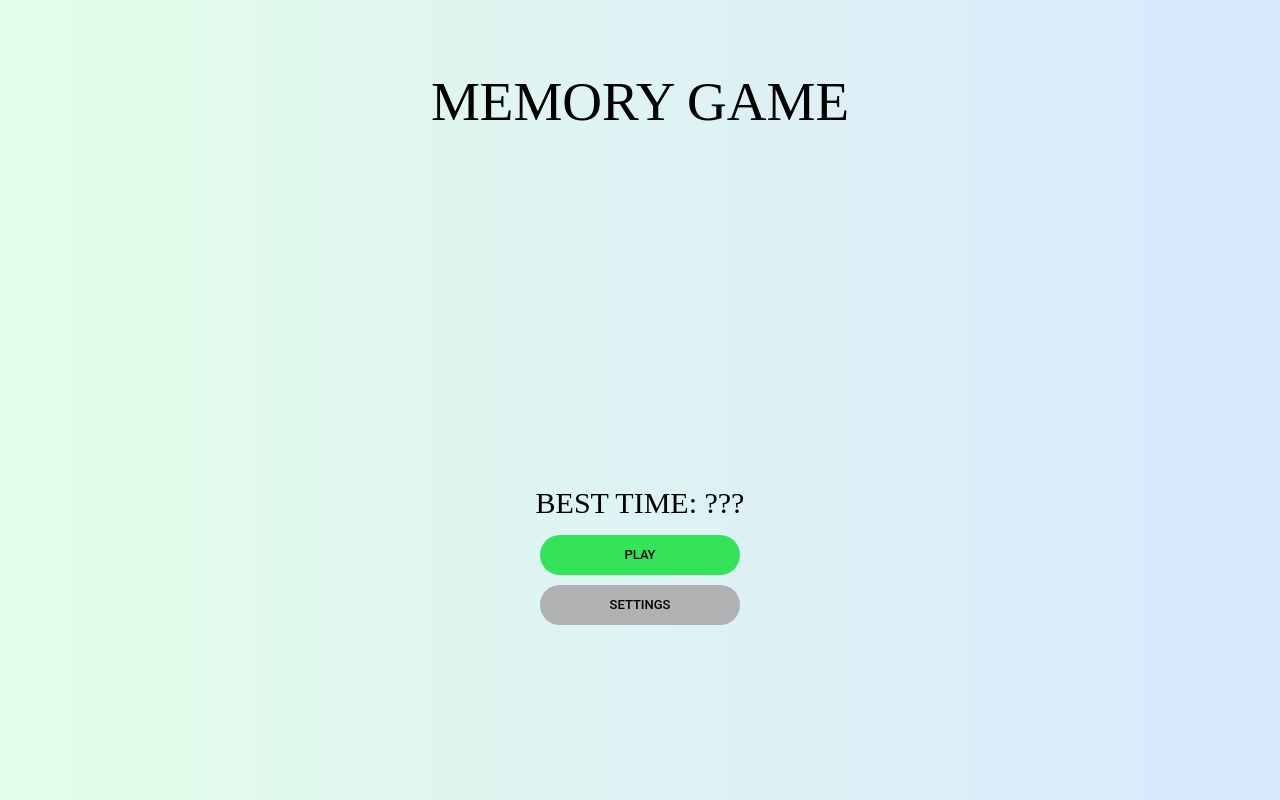
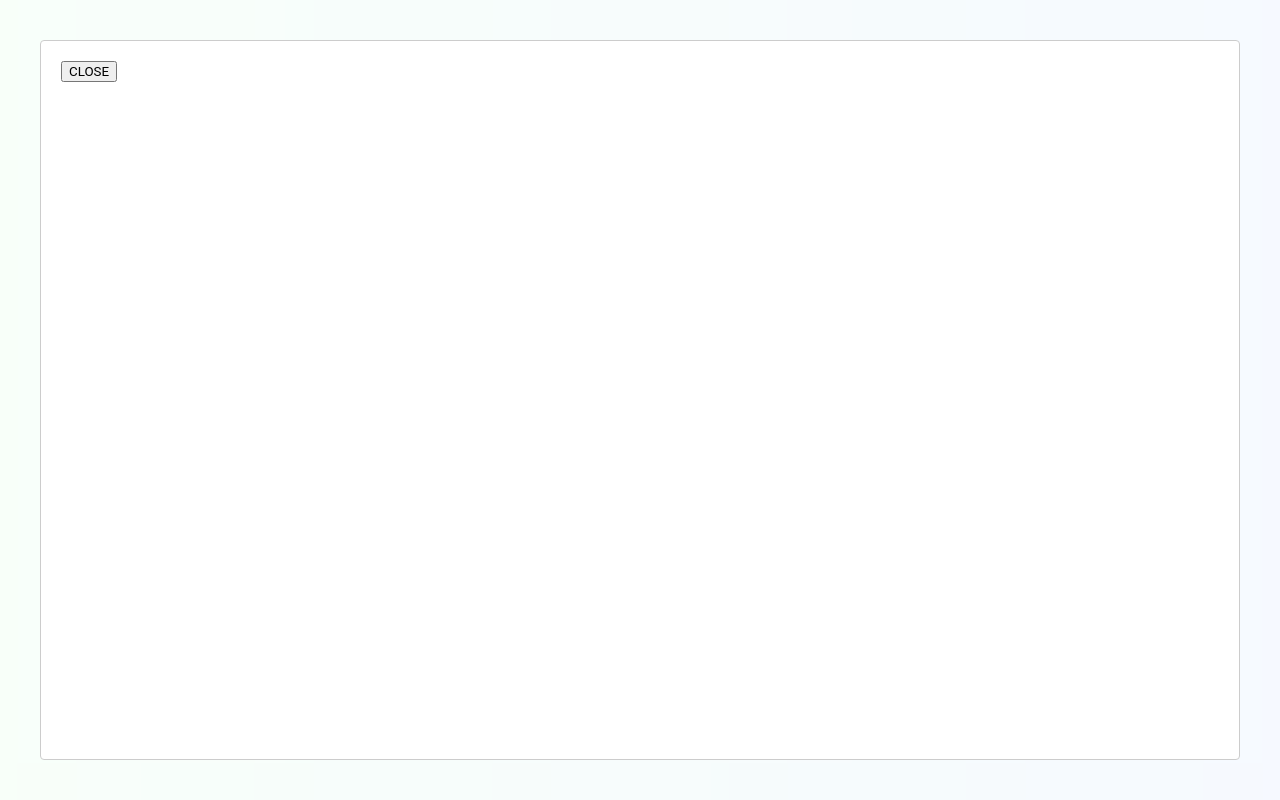
Before and after one commit to minuminuminu/memory-game, a React (Vite) app: page / in a window 1280 px wide. Both pictures are taken after a click on the button "SETTINGS". Built offline with nearby package versions, Linux system fonts and the light colour scheme.

Commit message:
added modal

```diff
--- a/package.json
+++ b/package.json
@@ -10,6 +10,7 @@
     "history": "^5.2.0",
     "react": "^17.0.2",
     "react-dom": "^17.0.2",
+    "react-modal": "^3.14.4",
     "react-router-dom": "^6.2.1",
     "styled-components": "^5.3.3"
   },
--- a/src/Components/Menu.jsx
+++ b/src/Components/Menu.jsx
@@ -8,11 +8,15 @@ import {
   UI,
 } from "../styles/MenuStyles";
 import { useState } from "react";
+import Modal from "react-modal/lib/components/Modal";
+
+Modal.setAppElement("#root");
 
 export const Menu = () => {
   const [highScore, setHighScore] = useState(
     localStorage.getItem("high_score")
   );
+  const [modalIsOpen, setModalIsOpen] = useState(false);
 
   return (
     <MenuContainer>
@@ -24,8 +28,23 @@ export const Menu = () => {
           BEST TIME: {highScore == null ? "???" : highScore}
         </HighScore>
         <PlayButton>PLAY</PlayButton>
-        <SettingsButton>SETTINGS</SettingsButton>
+        <SettingsButton
+          onClick={() => {
+            setModalIsOpen(true);
+          }}
+        >
+          SETTINGS
+        </SettingsButton>
       </UI>
+      <Modal isOpen={modalIsOpen} onRequestClose={() => setModalIsOpen(false)}>
+        <button
+          onClick={() => {
+            setModalIsOpen(false);
+          }}
+        >
+          CLOSE
+        </button>
+      </Modal>
     </MenuContainer>
   );
 };
```
Also changed, not shown: 1 other file (tests, documents, lock files or other folders).
